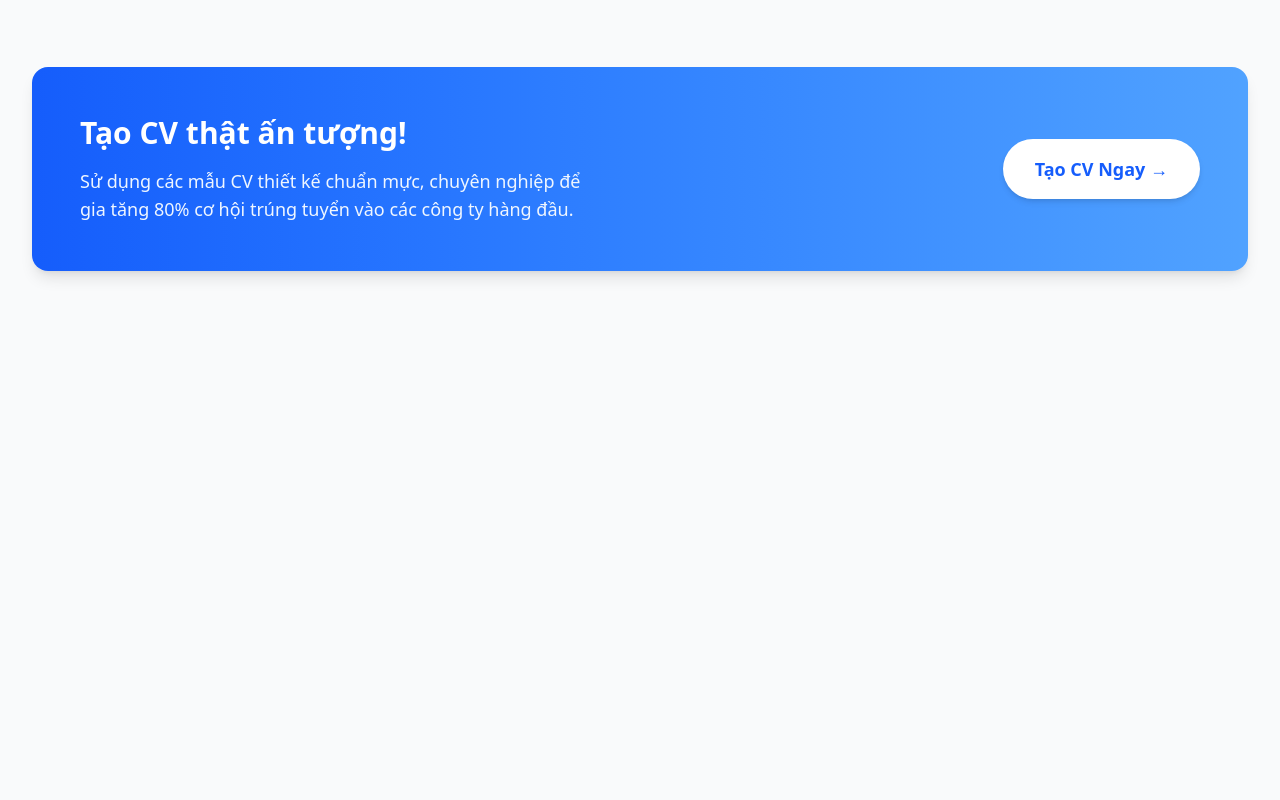
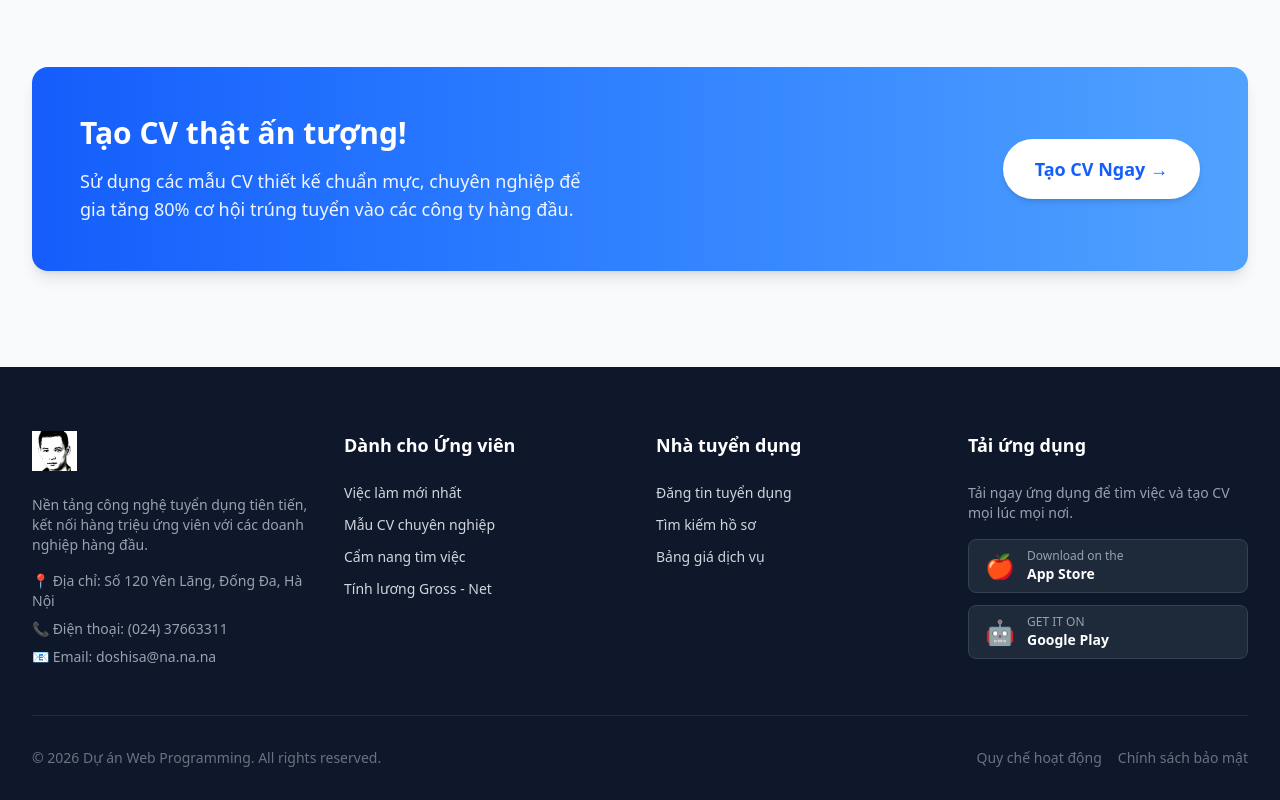
Before and after one commit to Dth-spriggan/L5D2, a website: page src/index.html in a window 1280 px wide. Shown: the part 1465-2265 px from the top of the page. Before the commit the page ends 1784 px from the top, so only its background shows below. Drawn offline with Linux system fonts and the light colour scheme.

Commit message:
Update Footer

```diff
--- a/src/index.html
+++ b/src/index.html
@@ -141,6 +141,9 @@
         <h2 class="text-2xl font-bold text-gray-800 border-l-4 border-blue-500 pl-3 mb-8">Nhà tuyển dụng hàng đầu</h2>
 
         <div class="grid grid-cols-2 md:grid-cols-4 lg:grid-cols-6 gap-4">
+            <div class="hidden lg:flex border border-gray-200 rounded-lg p-4 items-center justify-center hover:shadow-md transition cursor-pointer bg-gray-50 hover:bg-white">
+                <img src="./assets/mixifood.png" alt="Mixifood" class="max-h-12 grayscale hover:grayscale-0 transition">
+            </div>
             <div class="border border-gray-200 rounded-lg p-4 flex items-center justify-center hover:shadow-md transition cursor-pointer bg-gray-50 hover:bg-white">
                 <img src="https://via.placeholder.com/100x50?text=FPT+Software" alt="FPT" class="max-h-12 grayscale hover:grayscale-0 transition">
             </div>
@@ -155,9 +158,6 @@
             </div>
             <div class="hidden md:flex border border-gray-200 rounded-lg p-4 items-center justify-center hover:shadow-md transition cursor-pointer bg-gray-50 hover:bg-white">
                 <img src="https://via.placeholder.com/100x50?text=Momo" alt="Momo" class="max-h-12 grayscale hover:grayscale-0 transition">
-            </div>
-            <div class="hidden lg:flex border border-gray-200 rounded-lg p-4 items-center justify-center hover:shadow-md transition cursor-pointer bg-gray-50 hover:bg-white">
-                <img src="https://via.placeholder.com/100x50?text=Tiki" alt="Tiki" class="max-h-12 grayscale hover:grayscale-0 transition">
             </div>
         </div>
     </div>
@@ -233,6 +233,71 @@
         </div>
     </div>
 </section>
+<footer class="bg-slate-900 text-gray-300 pt-16 pb-8 mt-12">
+    <div class="max-w-7xl mx-auto px-4 sm:px-6 lg:px-8">
+        <div class="grid grid-cols-1 md:grid-cols-2 lg:grid-cols-4 gap-8 mb-12">
+            <div>
+                <img src="./assets/logoweb.png" alt="Logo Nhóm" class="h-10 mb-6">
+                <p class="text-sm text-gray-400 mb-4">
+                    Nền tảng công nghệ tuyển dụng tiên tiến, kết nối hàng triệu ứng viên với các doanh nghiệp hàng đầu.
+                </p>
+                <div class="text-sm text-gray-400 space-y-2">
+                    <p>📍 Địa chỉ: Số 120 Yên Lãng, Đống Đa, Hà Nội</p>
+                    <p>📞 Điện thoại: (024) 37663311</p>
+                    <p>📧 Email: doshisa@na.na.na</p>
+                </div>
+            </div>
+
+            <div>
+                <h3 class="text-white text-lg font-bold mb-6">Dành cho Ứng viên</h3>
+                <ul class="space-y-3 text-sm">
+                    <li><a href="#" class="hover:text-blue-400 transition">Việc làm mới nhất</a></li>
+                    <li><a href="#" class="hover:text-blue-400 transition">Mẫu CV chuyên nghiệp</a></li>
+                    <li><a href="#" class="hover:text-blue-400 transition">Cẩm nang tìm việc</a></li>
+                    <li><a href="#" class="hover:text-blue-400 transition">Tính lương Gross - Net</a></li>
+                </ul>
+            </div>
+
+            <div>
+                <h3 class="text-white text-lg font-bold mb-6">Nhà tuyển dụng</h3>
+                <ul class="space-y-3 text-sm">
+                    <li><a href="#" class="hover:text-blue-400 transition">Đăng tin tuyển dụng</a></li>
+                    <li><a href="#" class="hover:text-blue-400 transition">Tìm kiếm hồ sơ</a></li>
+                    <li><a href="#" class="hover:text-blue-400 transition">Bảng giá dịch vụ</a></li>
+                </ul>
+            </div>
+
+            <div>
+                <h3 class="text-white text-lg font-bold mb-6">Tải ứng dụng</h3>
+                <p class="text-sm text-gray-400 mb-4">Tải ngay ứng dụng để tìm việc và tạo CV mọi lúc mọi nơi.</p>
+                <div class="flex flex-col gap-3">
+                    <a href="#" class="bg-gray-800 hover:bg-gray-700 border border-gray-700 rounded-lg px-4 py-2 flex items-center gap-3 transition">
+                        <span class="text-2xl">🍎</span>
+                        <div class="text-left">
+                            <p class="text-xs text-gray-400">Download on the</p>
+                            <p class="text-sm font-bold text-white">App Store</p>
+                        </div>
+                    </a>
+                    <a href="#" class="bg-gray-800 hover:bg-gray-700 border border-gray-700 rounded-lg px-4 py-2 flex items-center gap-3 transition">
+                        <span class="text-2xl">🤖</span>
+                        <div class="text-left">
+                            <p class="text-xs text-gray-400">GET IT ON</p>
+                            <p class="text-sm font-bold text-white">Google Play</p>
+                        </div>
+                    </a>
+                </div>
+            </div>
+        </div>
+
+        <div class="border-t border-slate-800 pt-8 flex flex-col md:flex-row justify-between items-center gap-4">
+            <p class="text-sm text-gray-500">© 2026 Dự án Web Programming. All rights reserved.</p>
+            <div class="flex gap-4 text-sm text-gray-500">
+                <a href="#" class="hover:text-white transition">Quy chế hoạt động</a>
+                <a href="#" class="hover:text-white transition">Chính sách bảo mật</a>
+            </div>
+        </div>
+    </div>
+</footer>
 <script>
     // Xử lý logic mở/đóng menu trên thiết bị di động
     const btnMenu = document.querySelector('button.md\\:hidden');
```
Also changed, not shown: src/output.css.
